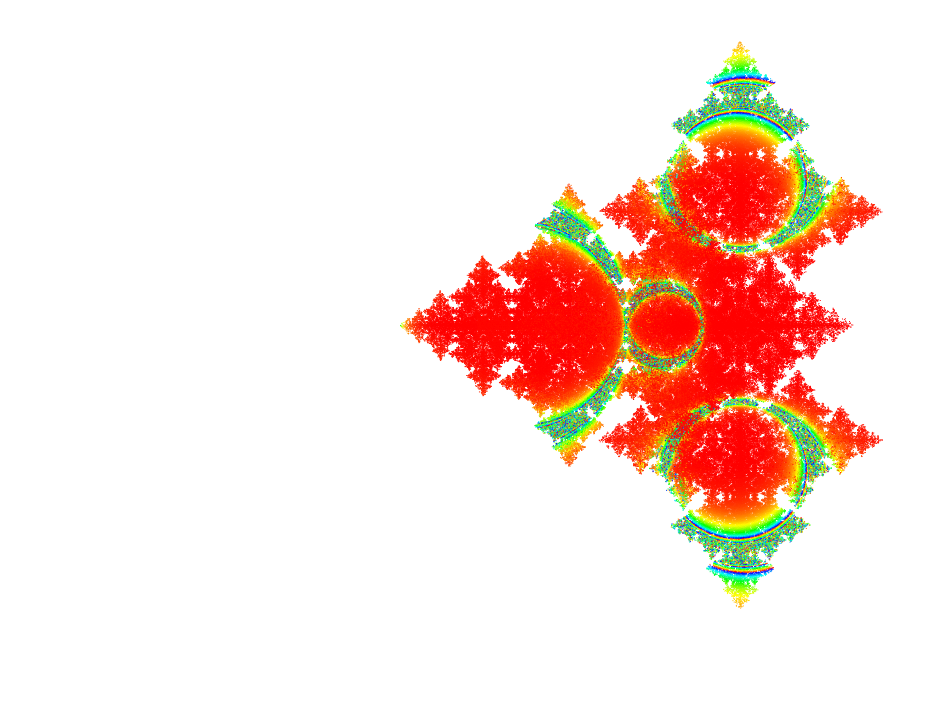
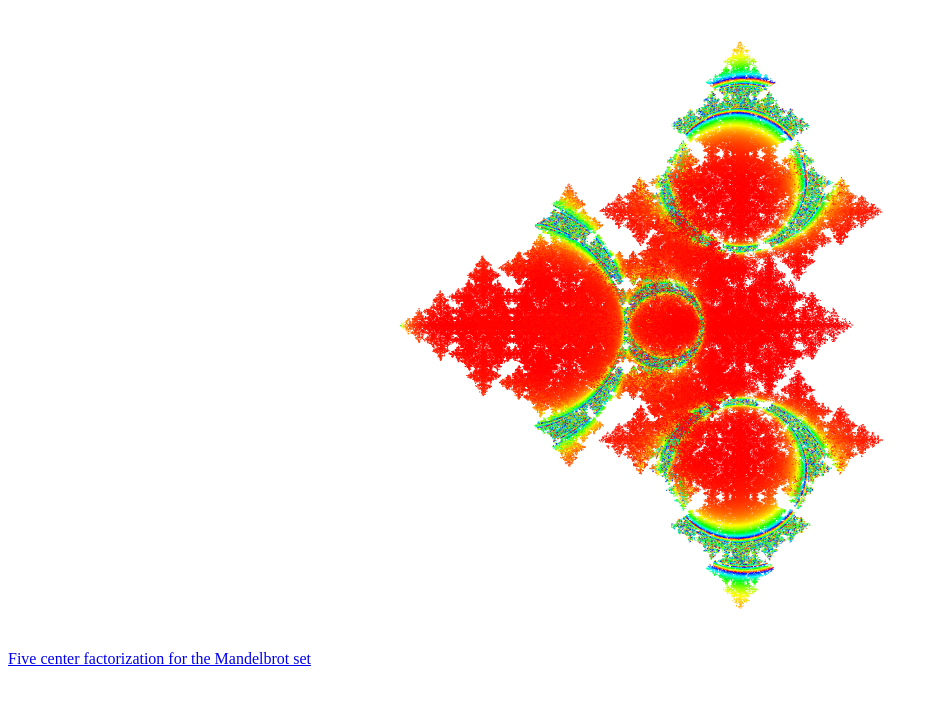
Before and after one commit to agcodes/playground, a plain HTML site: page ifs-m.html in a window 1280 px wide. Shown: the whole page, without its empty margins (0-936 px from the left). Drawn offline with Linux system fonts and the light colour scheme.

Commit message:
Update ifs-m.html

```diff
--- a/ifs-m.html
+++ b/ifs-m.html
@@ -15,6 +15,8 @@
 </head>
 <body>
     <canvas id="canvas" width="800" height="600"></canvas>
+
+    <a href="https://paulbourke.net/fractals/mandelfactor/">Five center factorization for the Mandelbrot set</a>
     <script>
         const canvas = document.getElementById('canvas');
         const ctx = canvas.getContext('2d');
```
